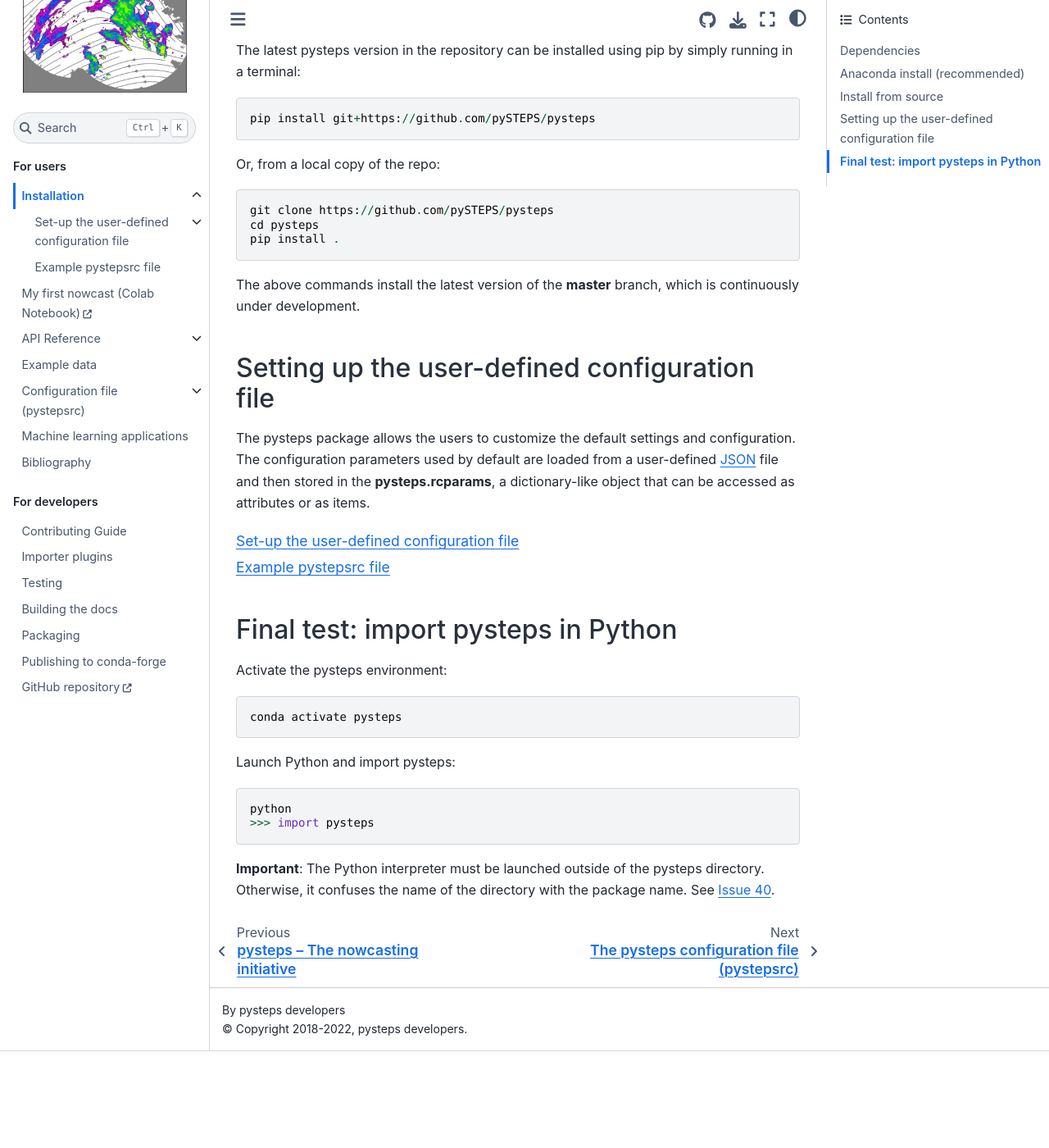
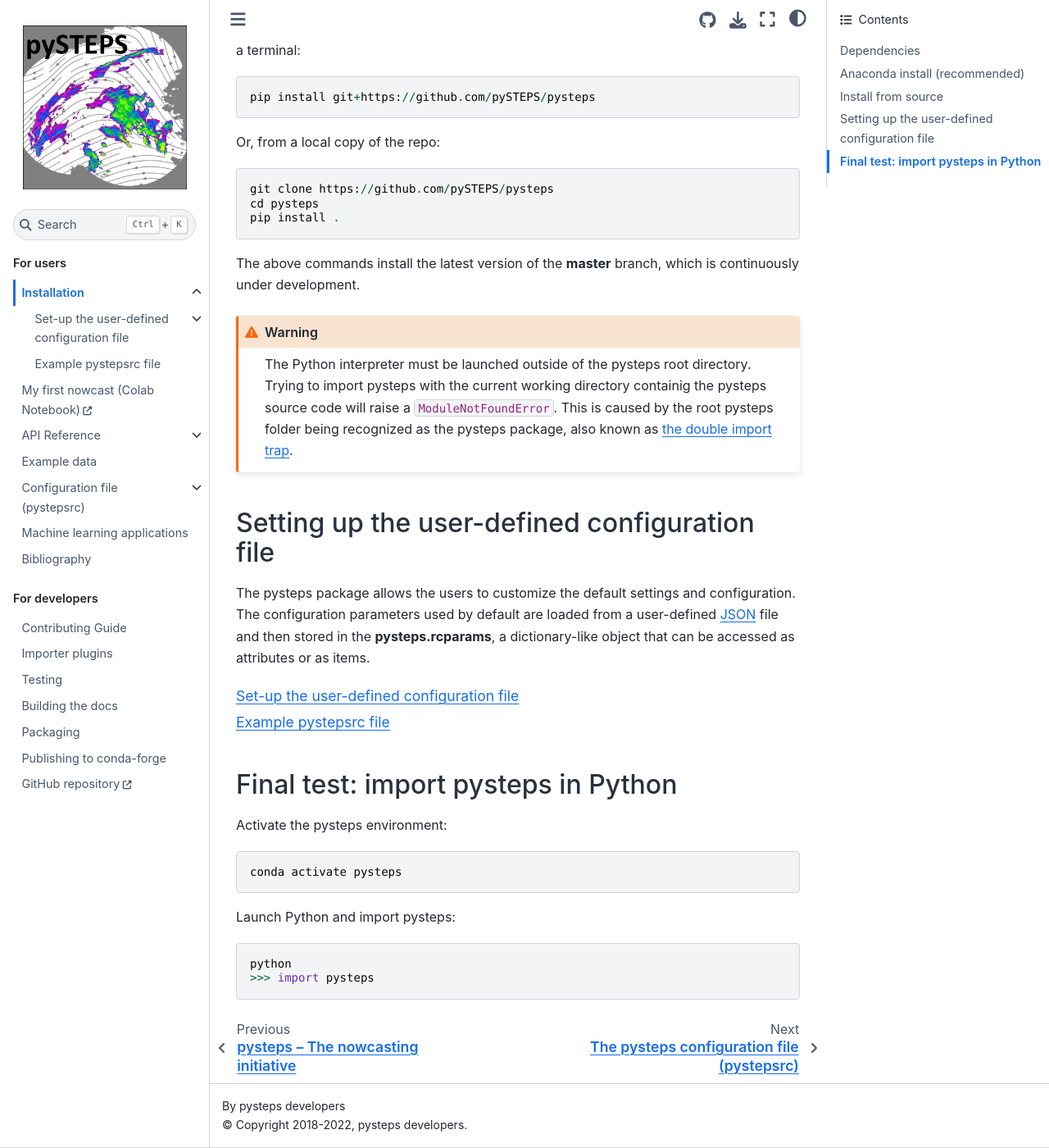
Before and after one commit to pySTEPS/pysteps, a Sphinx documentation site: the page built from doc/source/user_guide/install_pysteps.rst, in a window 1280 px wide and 1400 px high, scrolled down 3149 px. Shown: the whole window at 82% size. Built offline with Sphinx 7.4.7 and the Sphinx Book theme 1.1.4, drawn with Linux system fonts in a browser that asks for light colours; pages that are not in the unit, such as notebooks, are missing from menus; before the commit the page ends 4431 px from its top, so only the background shows below that; some of the changed text lies outside the part shown.

Commit message:
More emphasis to the warning against the double-import trap

```diff
--- a/doc/source/user_guide/install_pysteps.rst
+++ b/doc/source/user_guide/install_pysteps.rst
@@ -85,9 +85,9 @@
 Install from source
 -------------------
 
-The recommended way to install pysteps from the source is using `pip`
-to adhere to the [PEP517 standards](https://www.python.org/dev/peps/pep-0517/).
-Using `pip` instead of `setup.py` guarantees that all the package dependencies
+The recommended way to install pysteps from the source is using ``pip``
+to adhere to the `PEP517 standards <https://www.python.org/dev/peps/pep-0517/>`_.
+Using ``pip`` instead of ``setup.py`` guarantees that all the package dependencies
 are properly handled during the installation process.
 
 .. _install_osx_users:
@@ -151,15 +151,20 @@
 The above commands install the latest version of the **master** branch,
 which is continuously under development.
 
+.. warning::
+    The Python interpreter must be launched outside of the pysteps root directory.
+    Trying to import pysteps with the current working directory containig
+    the pysteps source code will raise a ``ModuleNotFoundError``. This is
+    caused by the root pysteps folder being recognized as the pysteps package,
+    also known as `the double import trap <http://python-notes.curiousefficiency.org/en/latest/python_concepts/import_traps.html#the-double-import-trap>`_.
+
 Setting up the user-defined configuration file
 ----------------------------------------------
-
-.. _JSON: https://en.wikipedia.org/wiki/JSON
 
 The pysteps package allows the users to customize the default settings
 and configuration.
 The configuration parameters used by default are loaded from a user-defined
-JSON_ file and then stored in the **pysteps.rcparams**, a dictionary-like object
+`JSON <https://en.wikipedia.org/wiki/JSON>`_ file and then stored in the **pysteps.rcparams**, a dictionary-like object
 that can be accessed as attributes or as items.
 
 .. toctree::
@@ -181,7 +186,3 @@
 
     python
     >>> import pysteps
-
-**Important**: The Python interpreter must be launched outside of the pysteps directory.
-Otherwise, it confuses the name of the directory with the package name.
-See `Issue 40 <https://github.com/pySTEPS/pysteps/issues/40>`_.
```
